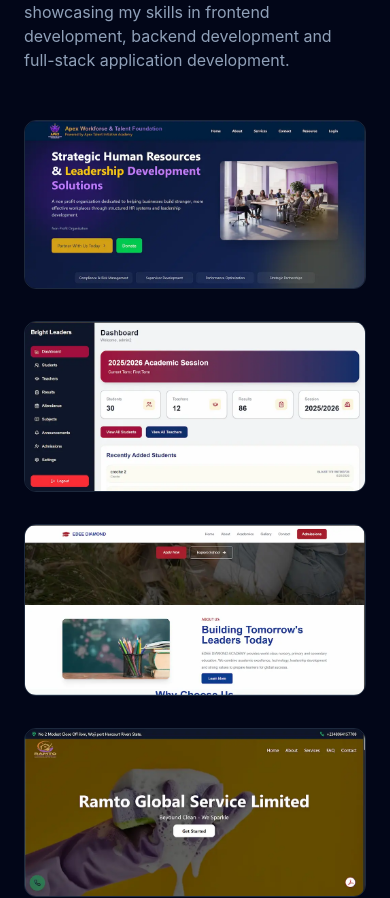
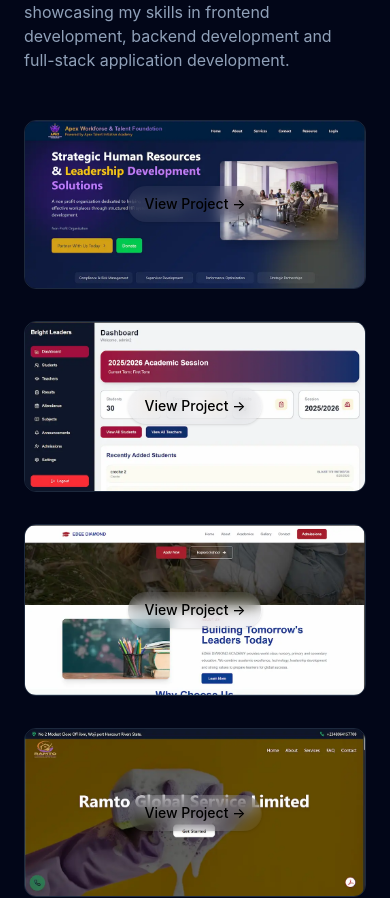
Before and after one commit to Jbosco339/portfolio-with-react, a React (Vite) app: page / in a window 390 px wide. Shown: the part 2549-3447 px from the top of the page. Built offline with nearby package versions, Linux system fonts and the light colour scheme.

Commit message:
added a view button to projects on mobile screen

```diff
--- a/src/component/Projects.jsx
+++ b/src/component/Projects.jsx
@@ -25,6 +25,18 @@ const Projects = () => {
                 alt={project.title}
                 className="w-full h-auto md:h-95 object-contain md:object-cover transition-transform duration-500 group-hover:scale-105"
               />
+
+              {/* Mobile faint button overlay */}
+              <a
+                href={project.link}
+                target="_blank"
+                rel="noopener noreferrer"
+                className="absolute inset-0 md:hidden flex items-center justify-center text-center px-4"
+              >
+                <span className="bg-gray-400/10 text-black text-sm font-medium px-4 py-2 rounded-full backdrop-blur-sm shadow-sm">
+                  View Project →
+                </span>
+              </a>
 
               {/* Overlay */}
               <div className="absolute inset-0 bg-black/80 opacity-0 group-hover:opacity-100 transition-all duration-300 flex flex-col items-center justify-center text-center p-8">
--- a/src/component/Testimonials.jsx
+++ b/src/component/Testimonials.jsx
@@ -7,8 +7,8 @@ import {
 
 const testimonials = [
   {
-    name: "Cherie",
-    role: "Founder, Apex Workforce",
+    name: "Odion Favour",
+    role: "Founder, Favsman Artistry",
     message:
       "Benjamin delivered an outstanding website that exceeded our expectations. His attention to detail, technical expertise, and professionalism made the entire process seamless.",
   },
```
